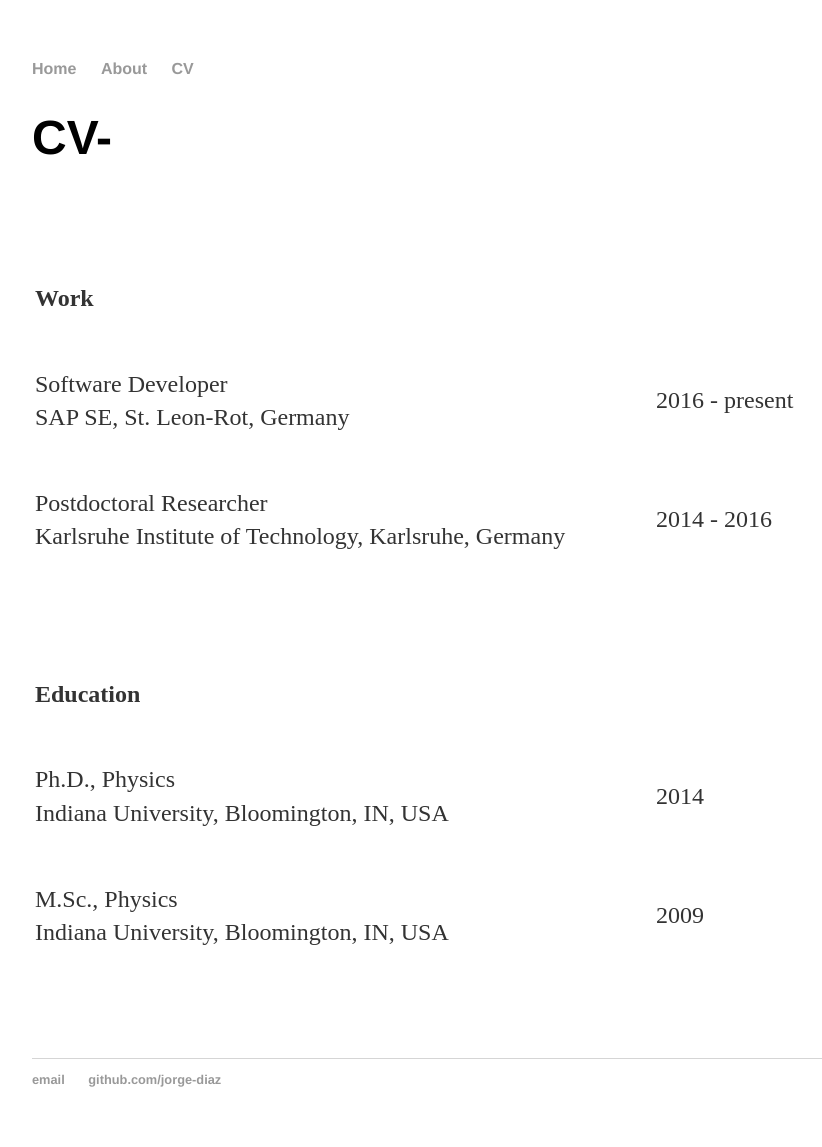
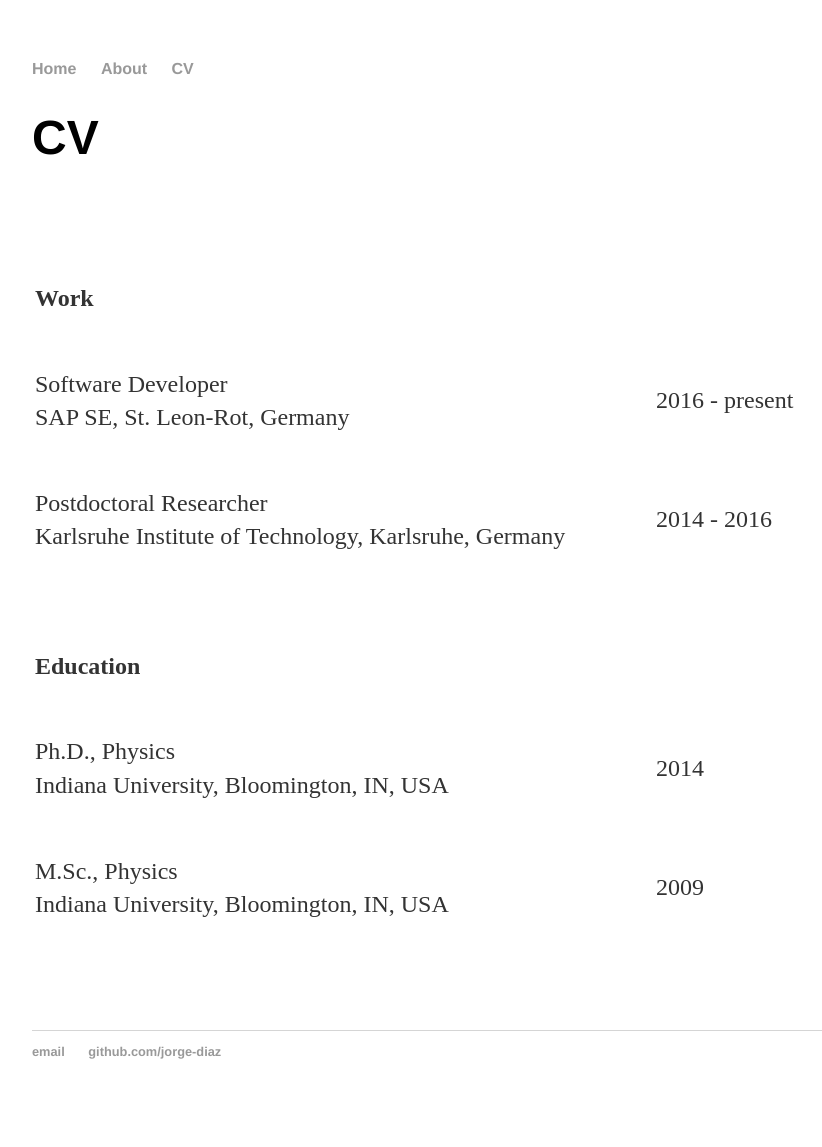
Before and after one commit to jorge-diaz/jorge-diaz.github.io, a Jekyll site: the page built from cv/index.html, in a window 1280 px wide. Shown: the whole page, without its empty margins (160-982 px from the left). Built offline with Jekyll 4.4.1, drawn with Linux system fonts in a browser that asks for light colours; comment, search, counter and statistics services are not loaded; after the commit the page ends 1119 px from its top, so only the background shows below that.

Commit message:
fix table height

```diff
--- a/cv/index.html
+++ b/cv/index.html
@@ -13,7 +13,7 @@ title: Jorge S. Diaz
 	</style>
 	</head>
 
-	<h1>CV-</h1>
+	<h1>CV</h1>
 	<p>&nbsp;</p>
 	<table class="auto-style1" style="width: 100%">
 		<tr>
@@ -41,8 +41,8 @@ title: Jorge S. Diaz
 			</td>
 		</tr>
 		<tr>
-			<td style="height: 68px; width: 617px"></td>
-			<td style="height: 68px"></td>
+			<td style="height: 40px; width: 617px"></td>
+			<td style="height: 40px"></td>
 		</tr>
 		<tr>
 			<td style="width: 617px">
```
